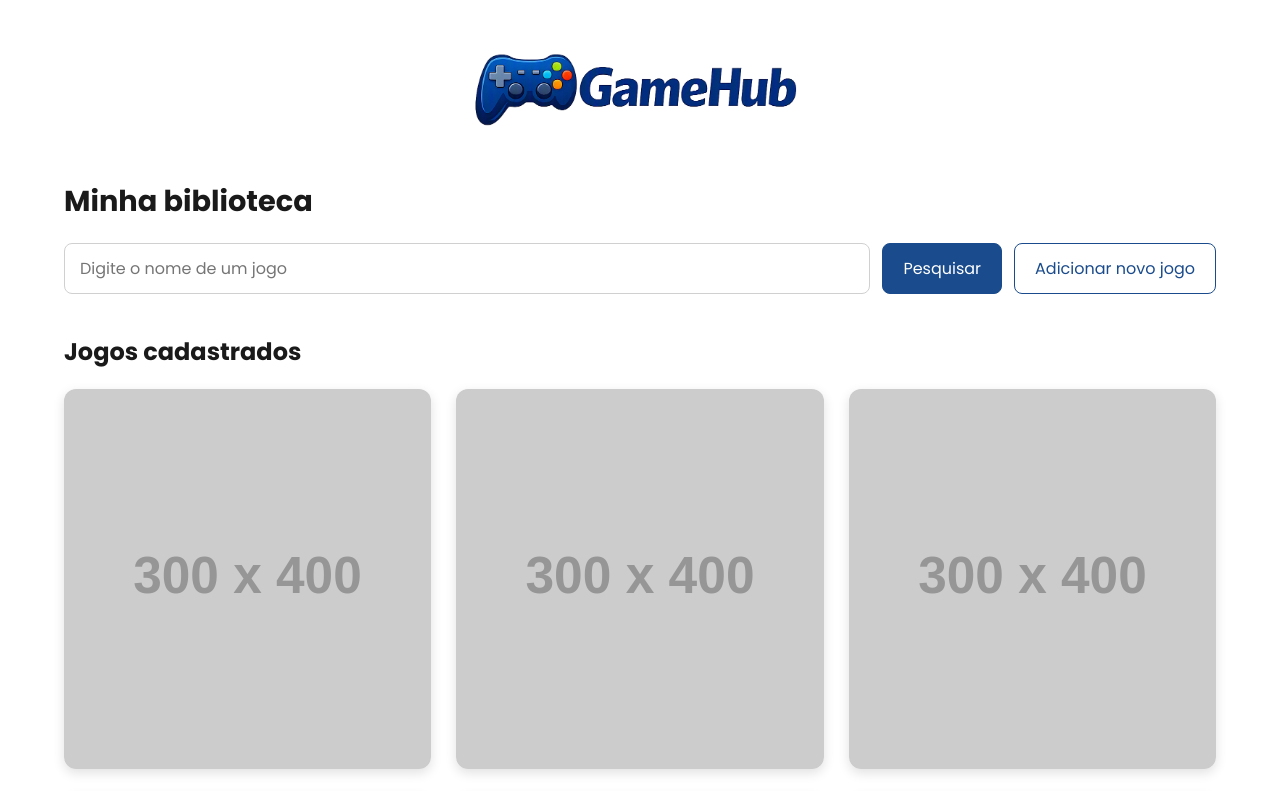
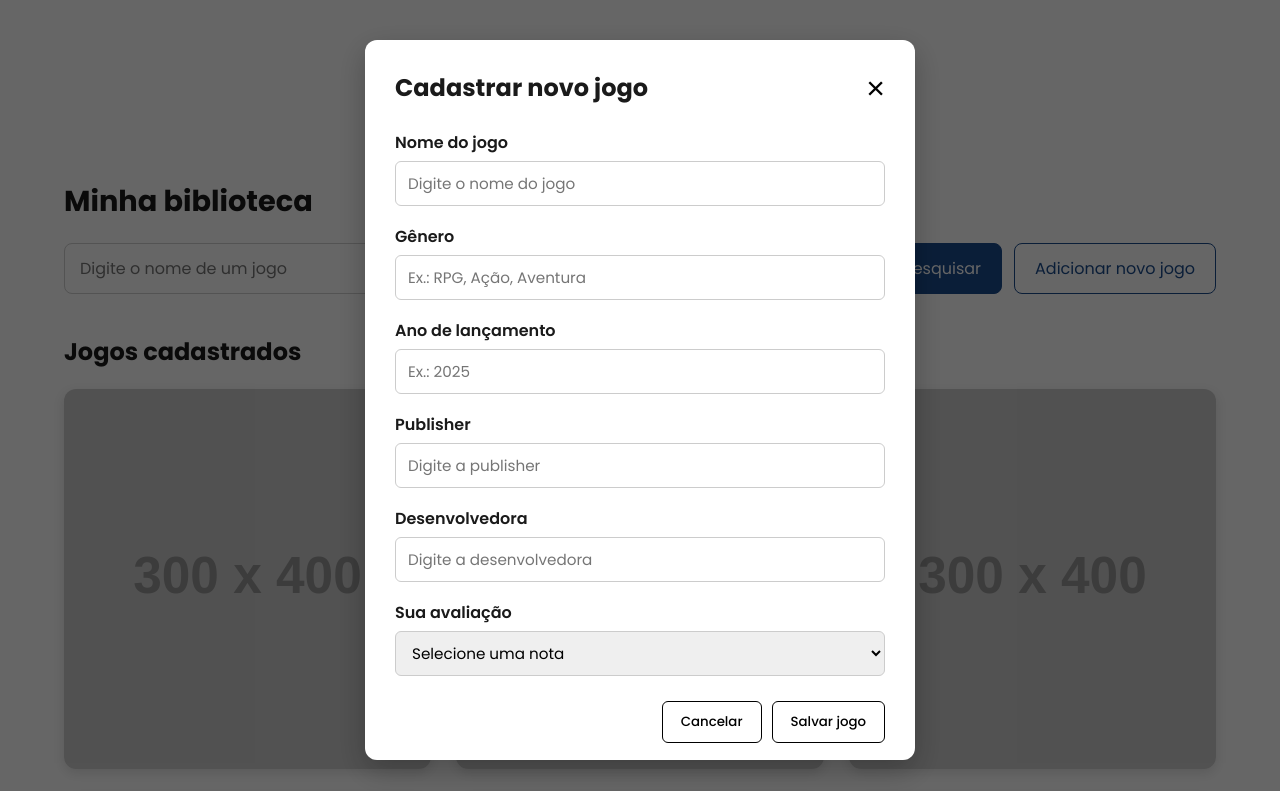
Before and after one commit to ProfPedroFlores/GameHub, a plain HTML site: page public/index.html in a window 1280 px wide. Shown: the top 791 px of the page. Drawn offline with Linux system fonts and the light colour scheme; placeholder pictures from the web are drawn by us.

Commit message:
style: adiciona CSS na modal

```diff
--- a/public/css/style.css
+++ b/public/css/style.css
@@ -179,6 +179,112 @@ main section:first-child button:hover {
 }
 
 /* ========================================
+   MODAL
+   ======================================== */
+
+.modal {
+    position: fixed;
+    top: 0;
+    left: 0;
+    width: 100%;
+    height: 100%;
+    background-color: rgba(0, 0, 0, 0.6);
+    display: flex;
+    justify-content: center;
+    align-items: center;
+    z-index: 1000;
+}
+
+.modal-conteudo {
+    width: 90%;
+    max-width: 550px;
+    max-height: 90vh;
+    overflow-y: auto;
+    background-color: #ffffff;
+    padding: 30px;
+    border-radius: 12px;
+    box-shadow: 0 10px 30px rgba(0, 0, 0, 0.25);
+}
+
+.modal-cabecalho {
+    display: flex;
+    justify-content: space-between;
+    align-items: center;
+    margin-bottom: 25px;
+}
+
+.modal-cabecalho h2 {
+    margin: 0;
+}
+
+#btnFecharModal {
+    border: none;
+    background: transparent;
+    font-size: 2rem;
+    cursor: pointer;
+    padding: 0;
+    line-height: 1;
+}
+
+#btnFecharModal:hover {
+    opacity: 0.7;
+}
+
+.campo-formulario {
+    margin-bottom: 18px;
+}
+
+.campo-formulario label {
+    display: block;
+    margin-bottom: 6px;
+    font-weight: 600;
+}
+
+.campo-formulario input,
+.campo-formulario select {
+    width: 100%;
+    padding: 10px 12px;
+    border: 1px solid #cccccc;
+    border-radius: 6px;
+    font-family: "Poppins", sans-serif;
+    font-size: 0.95rem;
+    box-sizing: border-box;
+}
+
+.campo-formulario input:focus,
+.campo-formulario select:focus {
+    outline: none;
+    border-color: #000000;
+}
+
+.modal-acoes {
+    display: flex;
+
+    justify-content: flex-end;
+
+    gap: 10px;
+
+    margin-top: 25px;
+}
+
+.modal-acoes button {
+    padding: 10px 18px;
+    border: 1px solid #000000;
+    border-radius: 6px;
+    background-color: #ffffff;
+    color: #000000;
+    font-family: "Poppins", sans-serif;
+    font-weight: 500;
+    cursor: pointer;
+    transition: 0.2s ease;
+}
+
+.modal-acoes button:hover {
+    background-color: #000000;
+    color: #ffffff;
+}
+
+/* ========================================
                 RESPONSIVIDADE
    Desktop       Tablet       Celular
     3 × 3         2 × N        1 × N
```
